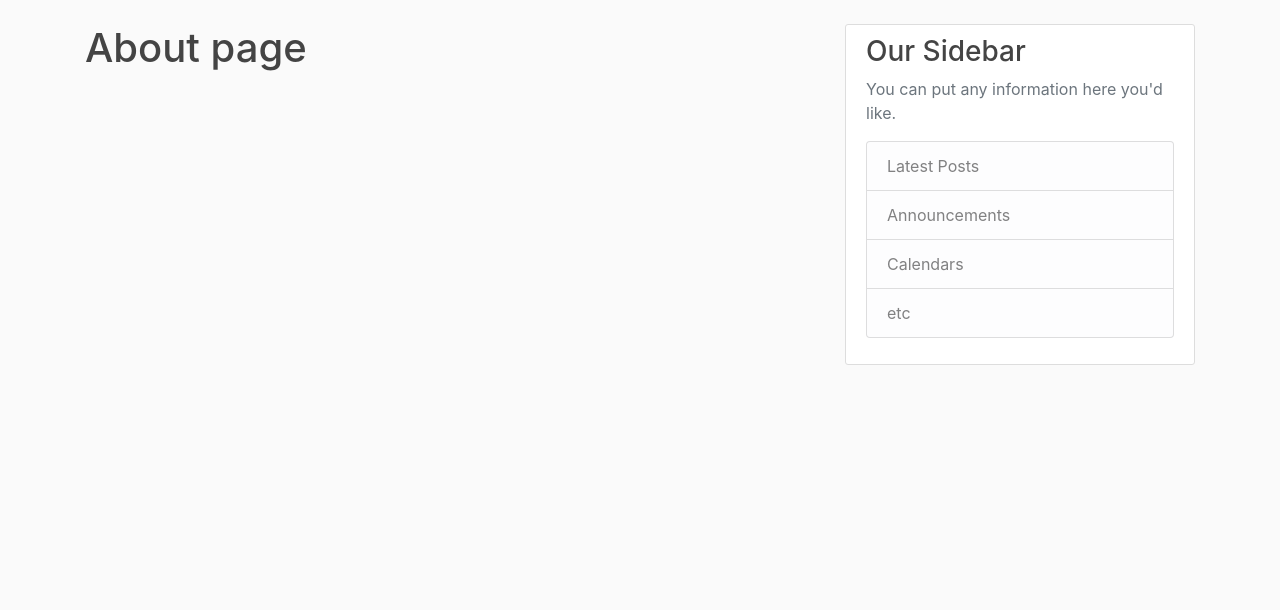
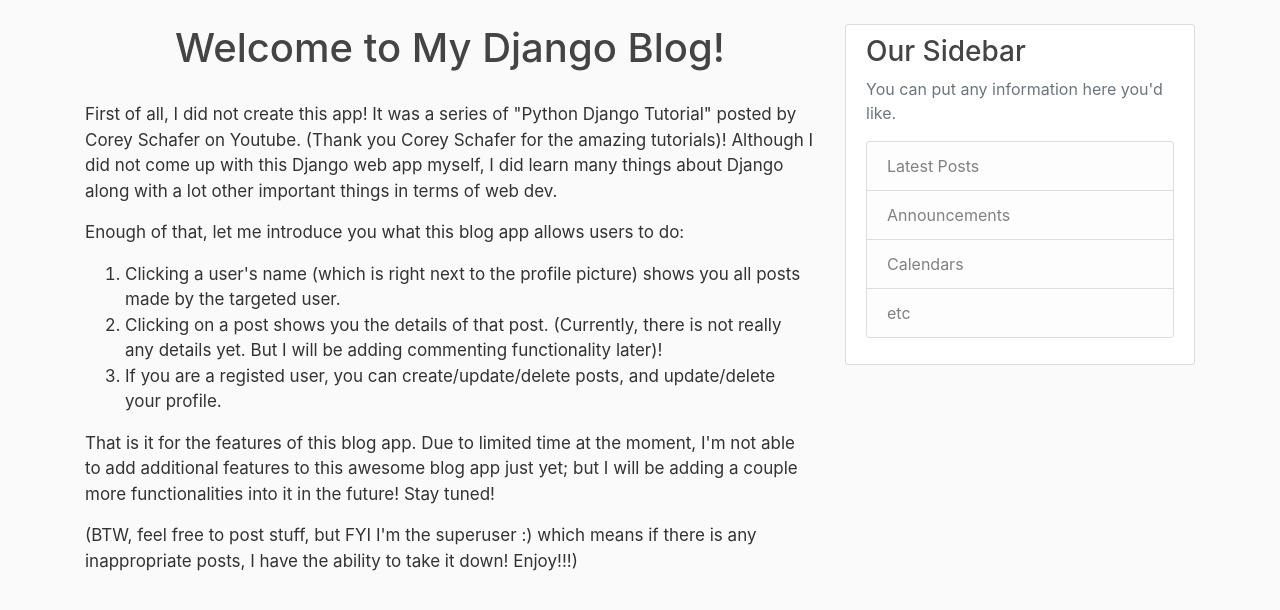
Before and after one commit to ysun62/django-blog, a Django app: page /about/ in a window 1280 px wide. Shown: the part 56-666 px from the top of the page. Run offline with Django 3.2, Linux system fonts and the light colour scheme; some libraries are stand-ins or nearby versions.

Commit message:
added about

```diff
--- a/blog/static/blog/main.css
+++ b/blog/static/blog/main.css
@@ -82,3 +82,8 @@ margin-bottom: 16px;
 .account-heading {
 font-size: 2.5rem;
 }
+
+.about-content {
+    margin-top: 30px;
+    font-size: 17px;
+}
--- a/blog/templates/blog/about.html
+++ b/blog/templates/blog/about.html
@@ -1,4 +1,16 @@
 {% extends "blog/base.html" %}
 {% block content %}
-    <h1>About page</h1>
+    <h1 style="text-align: center">Welcome to My Django Blog!</h1>
+    <div class="about-content">
+        <p>First of all, I did not create this app! It was a series of "Python Django Tutorial" posted by Corey Schafer on Youtube. (Thank you Corey Schafer for the amazing tutorials)! Although I did not come up with this Django web app myself, I did learn many things about Django along with a lot other important things in terms of web dev. </p>
+        <p>Enough of that, let me introduce you what this blog app allows users to do:
+            <ol>
+                <li>Clicking a user's name (which is right next to the profile picture) shows you all posts made by the targeted user.</li>
+                <li>Clicking on a post shows you the details of that post. (Currently, there is not really any details yet. But I will be adding commenting functionality later)!</li>
+                <li>If you are a registed user, you can create/update/delete posts, and update/delete your profile.</li>
+            </ol>
+        </p>
+        <p>That is it for the features of this blog app. Due to limited time at the moment, I'm not able to add additional features to this awesome blog app just yet; but I will be adding a couple more functionalities into it in the future! Stay tuned!</p>
+        <p>(BTW, feel free to post stuff, but FYI I'm the superuser :) which means if there is any inappropriate posts, I have the ability to take it down! Enjoy!!!)</p>
+    </div>
 {% endblock content %}
```
